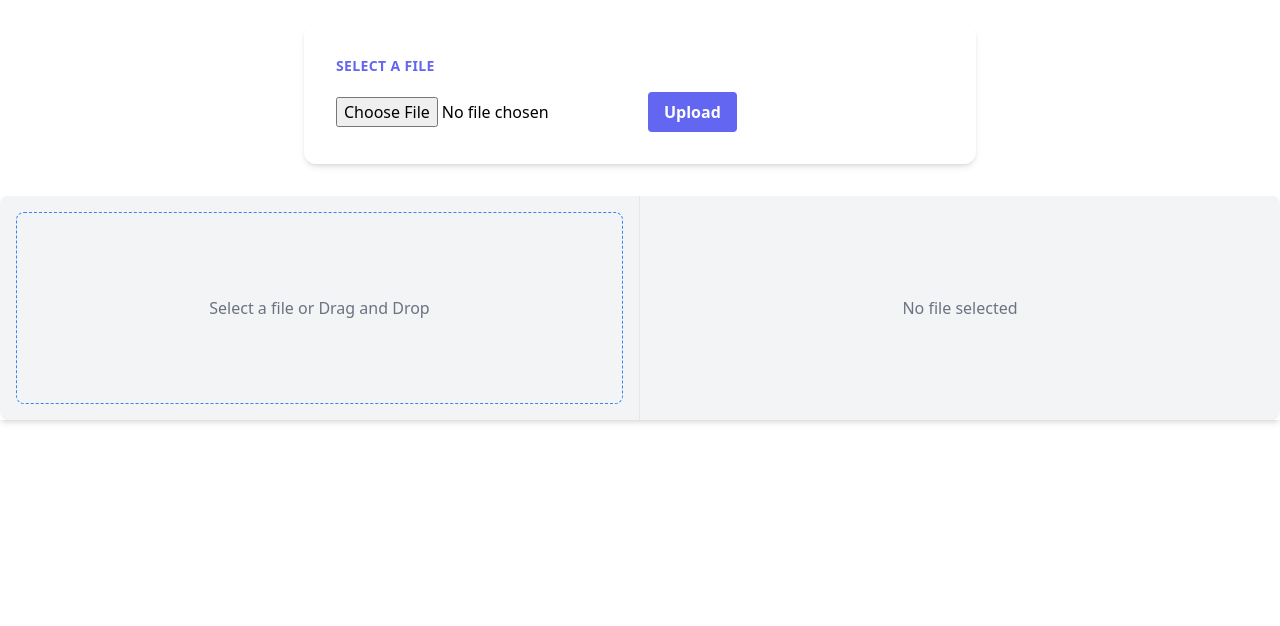
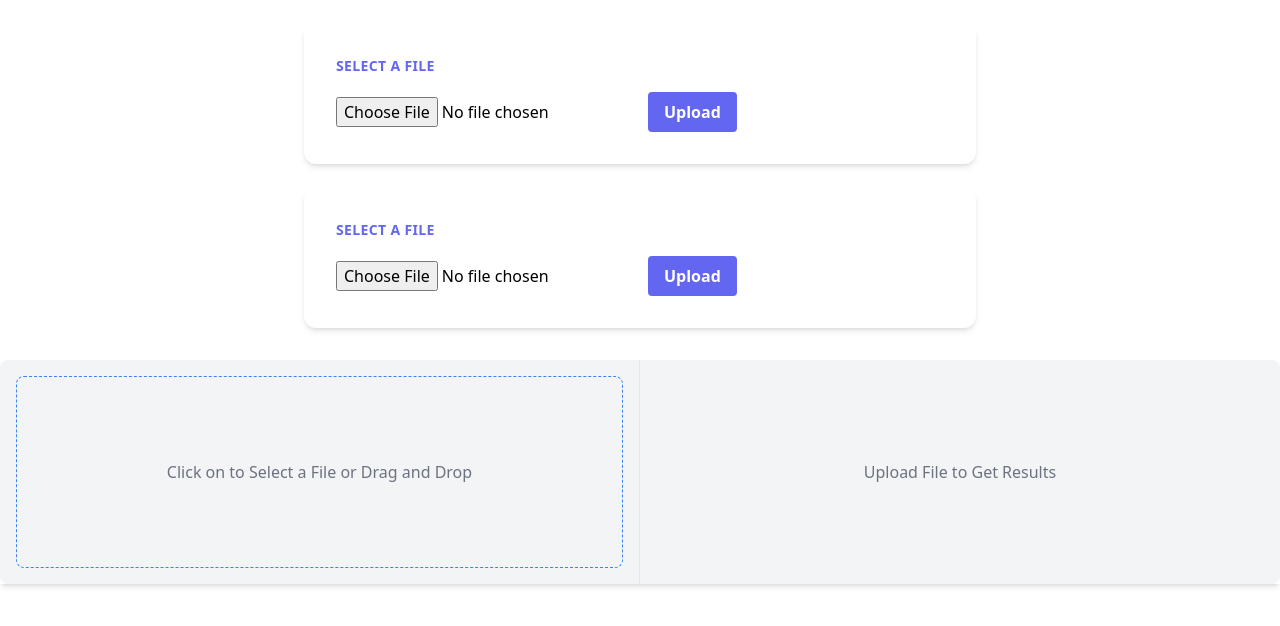
Before and after one commit to Madushan98/Ocrt-ToolkIt, a Next.js app in the folder frontend/: page / in a window 1280 px wide. Shown: the top 626 px of the page. Built offline with nearby package versions, Linux system fonts and the light colour scheme.

Commit message:
add text area

```diff
--- a/frontend/components/filePreview.tsx
+++ b/frontend/components/filePreview.tsx
@@ -1,13 +1,17 @@
 'use client'
 import { useState, useContext, useEffect } from 'react'
 import { FileContext } from '../app/context'
+import FileUpload from './fileUpload'
 
 
 const FilePreview = () => {
     const fileContext = useContext(FileContext)
     const [selectedFile, setSelectedFile] =  useState<Blob | null>(null)
     const [hovered, setHovered] = useState(false)
+    const [selectimage, setSelectImage] = useState<File|null>(null)
     const [isDragging, setIsDragging] = useState(false);
+    const [option, setOption] = useState<string>("option1");
+    const [textAreResult,setTextAreaResult] = useState<string>("asdasd");
 
     const handleHover = () => {
         setHovered(true)
@@ -33,20 +37,58 @@ const FilePreview = () => {
         const files = e.dataTransfer.files;
         if (files.length > 0) {
             const file = files[0];
-            setSelectedFile(selectedFile);
-            console.log(URL.createObjectURL(file));
-            fileContext?.setPreviewUrl(URL.createObjectURL(file));
+            setFile(file)
+
         }
     };
 
+    const handleFileInput = (event: React.ChangeEvent<HTMLInputElement> ) => {
+        const file = event.target.files?.[0]
+        if (file) {
+            setFile(file)
+            setSelectImage(file)
+        }
+
+      }
+
+    const setFile=(file : File)=>{
+        setSelectedFile(selectedFile);
+        console.log(URL.createObjectURL(file));
+        fileContext?.setPreviewUrl(URL.createObjectURL(file));
+    }
+
+    const handleOptionSelect=(value:string)=>{
+        setOption(value);
+    }
+
+    const apiCall= async ()=>{
+        console.log("call")
+        if(!selectimage)return;
+        const formData = new FormData();
+        const boundary = Math.random().toString().slice(2);
+        formData.append('file', selectimage);
+        const options = {
+                            method: 'POST',
+                            body: formData,
+                        };
+
+        const result = await fetch('http://localhost:8000/get-result', options)
+                        .then((response) => response.json())
+
+        setTextAreaResult(result.EasyOcr)
+
+    }
+
     return (
+        <>
+        <FileUpload onUpload={()=>apiCall()} onOptionChange={handleOptionSelect} />
         <div
             className={`relative overflow-hidden ${hovered ? 'shadow-xl' : 'shadow-md'} mt-8`}
             onMouseEnter={handleHover}
             onMouseLeave={handleLeave}
         >
             <div className="flex bg-gray-100 rounded-lg">
-                <div  className="w-1/2 border-r p-4">
+                <div  className="w-1/2  border-r p-4">
                     {fileContext?.previewUrl ? (
                         // eslint-disable-next-line @next/next/no-img-element
                         <img
@@ -59,30 +101,44 @@ const FilePreview = () => {
                         onDragOver={handleDragOver}
                         onDrop={handleDrop}
                         onDragLeave={handleDragLeave}
-                        className={`rounded-lg z-10 h-48 w-full flex justify-center items-center ${isDragging?'border-2':'border'} border-dashed border-blue-500 `}>
-                            <span className="text-gray-500 ">Select a file or Drag and Drop</span>
+                        className={`relative rounded-lg z-10 h-48 w-full flex justify-center items-center ${isDragging?'border-2':'border'} border-dashed border-blue-500 `}>
+                            <span className="text-gray-500 ">Click on to Select a File or Drag and Drop</span>
+                            <input onChange={handleFileInput} type="file"  className="absolute opacity-0 inset-0 w-full h-full  cursor-pointer" />
                         </div>
                     )}
                 </div>
                 <div className="w-1/2 p-4">
-                {fileContext?.previewUrl ? (
-                        // eslint-disable-next-line @next/next/no-img-element
-                        <img
-                            className="object-cover"
-                            src={fileContext?.previewUrl}
-                            alt="File Preview"
-                        />
-                    ) : (
-                        <div className="h-48 w-full bg-gray-100 flex justify-center items-center">
-                            <span className="text-gray-500">No file selected</span>
+                {option == 'get-result'?
+                    (
+                        <textarea value={textAreResult} readOnly className='w-full h-full rounded-lg p-1'>
+                        </textarea>
+                    ):
+                    (
+                        <div className="h-48 w-full bg-gray-100 flex justify-center items-center focus:border-transparent">
+                            <span className="text-gray-500">Upload File to Get Results</span>
                         </div>
-                    )}
+                    )
+                }
                 </div>
             </div>
 
         </div>
+        </>
     )
 }
 
 
 export default FilePreview
+
+// {fileContext?.previewUrl ? (
+//     // eslint-disable-next-line @next/next/no-img-element
+//     <img
+//         className="object-cover"
+//         src={fileContext?.previewUrl}
+//         alt="File Preview"
+//     />
+// ) : (
+//     <div className="h-48 w-full bg-gray-100 flex justify-center items-center">
+//         <span className="text-gray-500">Upload File to Get Results</span>
+//     </div>
+// )}
```
